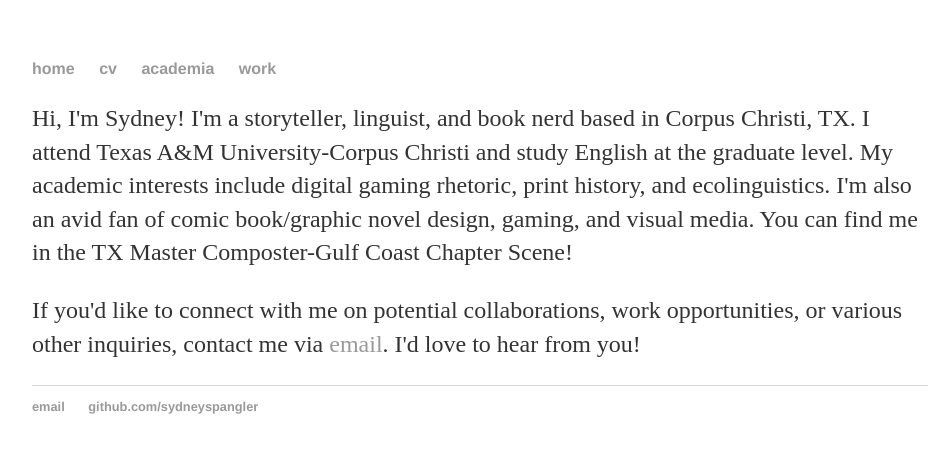
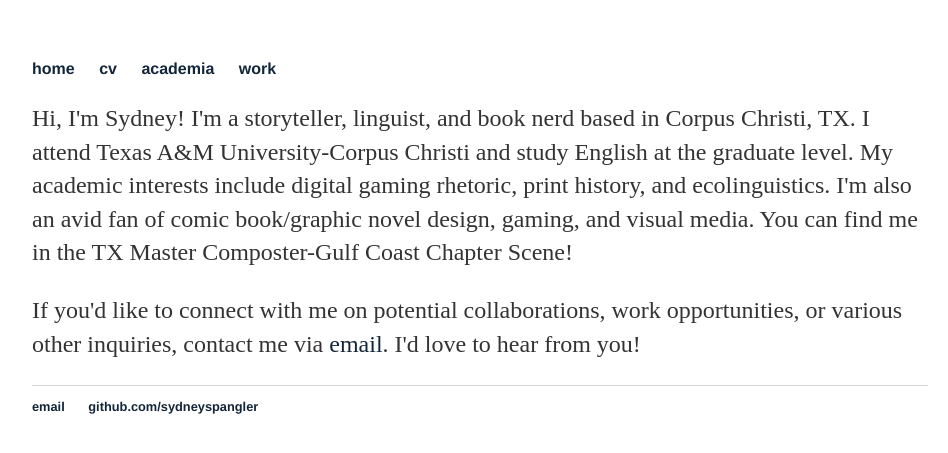
Before and after one commit to sydneyspangler/sydneyspangler.github.io, a Jekyll site: the page built from index.html, in a window 1280 px wide. Shown: the top 453 px of the page, without its empty margins (160-1108 px from the left). Built offline with Jekyll 4.4.1, drawn with Linux system fonts in a browser that asks for light colours.

Commit message:
Update main.css

```diff
--- a/css/main.css
+++ b/css/main.css
@@ -14,7 +14,7 @@ nav ul li, footer ul li {
 }
 a {
     text-decoration: none;
-    color: #999;
+    color: #132639;
 }
 a:hover {
     text-decoration: line-through;
```
